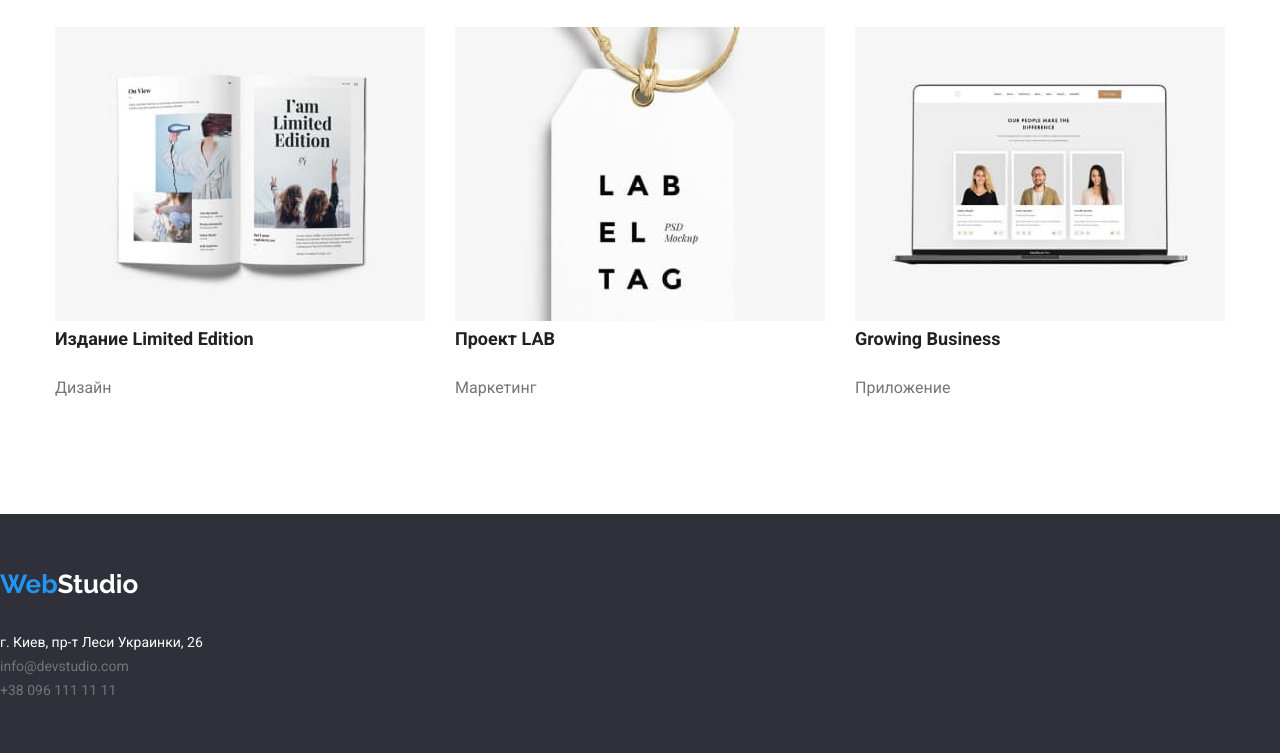
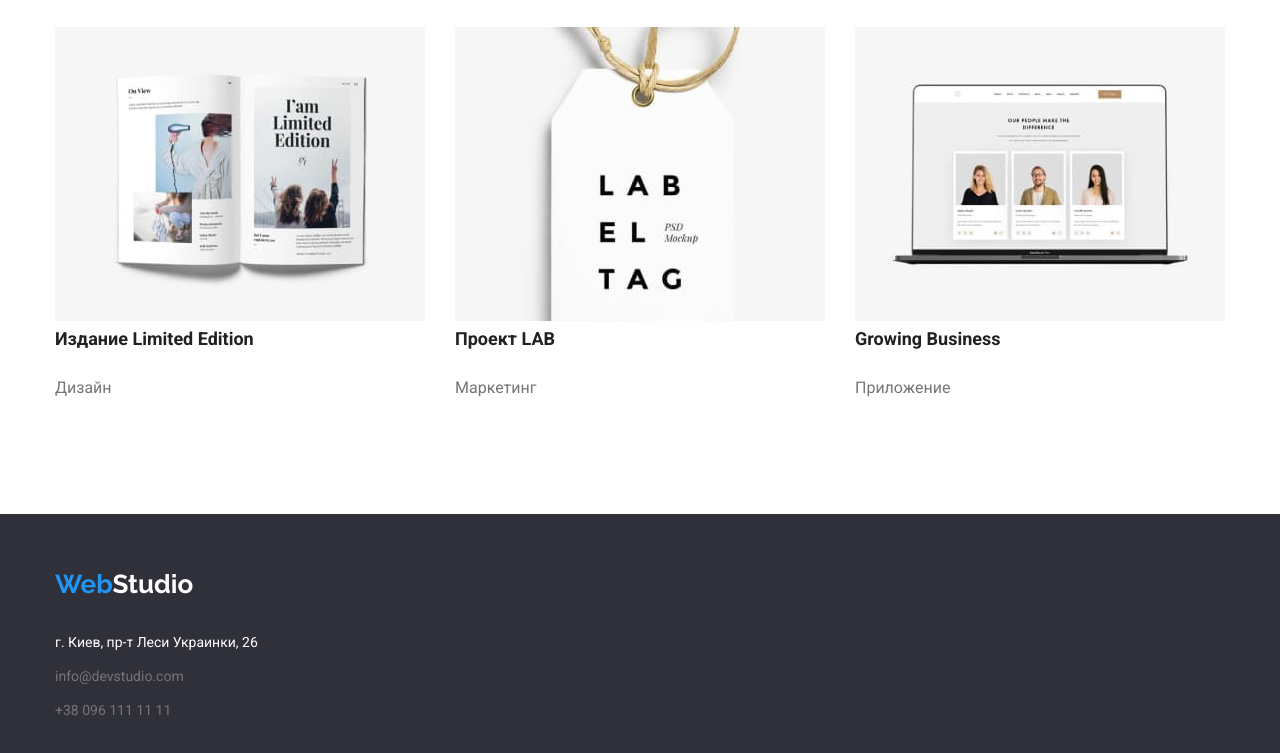
Before and after one commit to PavelLevitskyi/hw-3, a plain HTML site: page portpholio.html in a window 1280 px wide. Shown: the part 1080-1833 px from the top of the page. Drawn offline with nearby package versions, Linux system fonts and the light colour scheme.

Commit message:
footer eror delet

```diff
--- a/css/comon.css
+++ b/css/comon.css
@@ -141,13 +141,15 @@ h3 {
 /* footer */
 .footer {
   min-height: 255px;
-
   background-color: var(--background-black);
 }
 
 .footer-container {
-  display: inline-block;
+  display: flex;
+  flex-direction: column;
   width: 1200px;
+  align-items: center;
+  justify-content: space-between;
   padding: 0px 15px;
   margin: 0 auto;
 }
--- a/portpholio.html
+++ b/portpholio.html
@@ -28,7 +28,7 @@
                                 </a>
 
                                 <ul class="site-navigation">
-                                    <li><a class="link current" href="">Студия</a></li>
+                                    <li><a class="link current" href="./index.html">Студия</a></li>
                                     <li><a class="link" href="./portpholio.html">Портфолио</a></li>
                                     <li><a class="link" href="">Контакты</a></li>
 
@@ -134,8 +134,9 @@
 
                         </main>
                 <footer class="footer">
-                    <a class="footer-logo"
-                    href="./">
+
+                    <div class="footer-container">
+                        <a class="footer-logo" href="./">
 
                             <span class="logo-part">Web</span>Studio
                         </a>
@@ -143,19 +144,21 @@
                         <address class="footer-contacts">
 
                             <ul>
-                            <li>
+                                <li class="footer-links">
                                     <p class="footer-adress">г. Киев, пр-т Леси Украинки, 26</p>
 
 
                                 </li>
-                            <li>
+                                <li class="footer-links">
                                     <a class="footer-link" href="mailto:info@devstudio.com">info@devstudio.com</a>
                                 </li>
-                            <li>
+                                <li class="footer-links">
                                     <a class="footer-link" href="tel:+38-096-111-11-11">+38 096 111 11 11</a>
                                 </li>
                             </ul>
                         </address>
+                    </div>
+
 
 
                 </footer>
```
Lines whose indentation alone changed are shown as unchanged.
